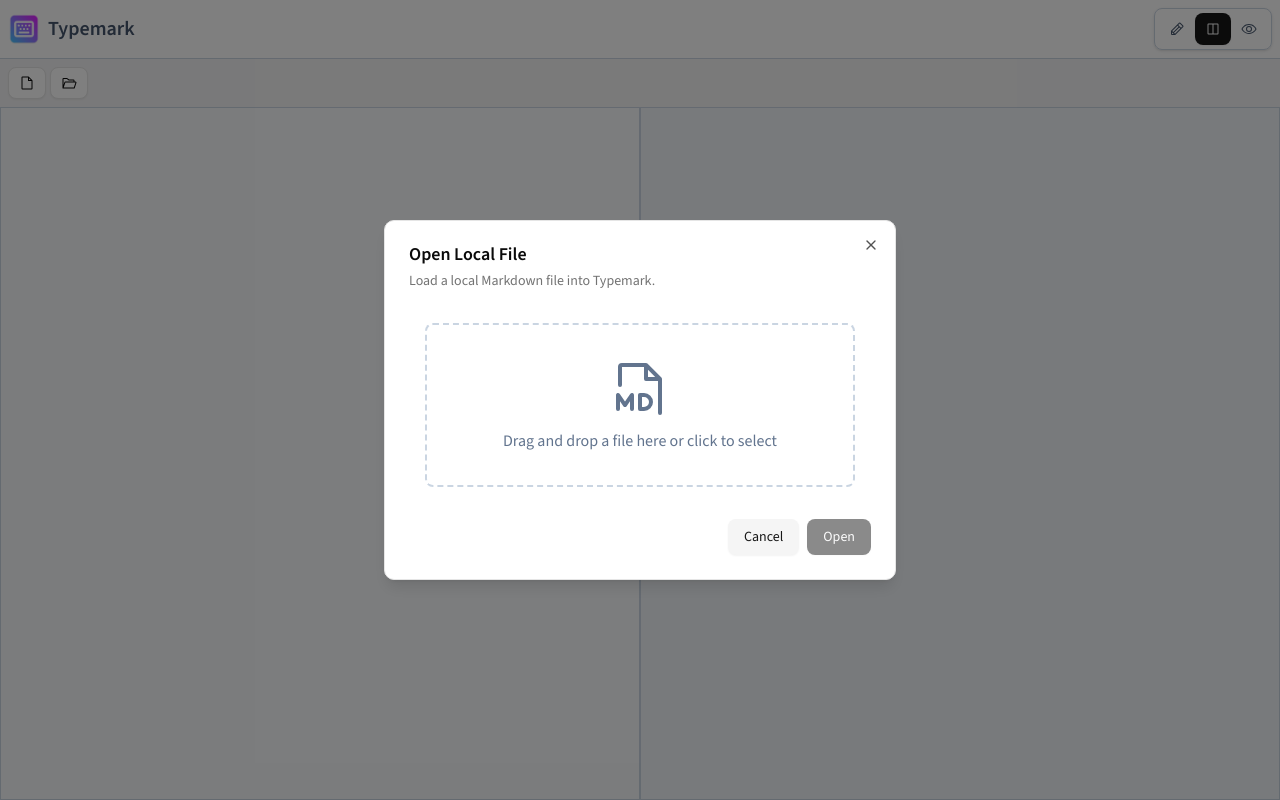
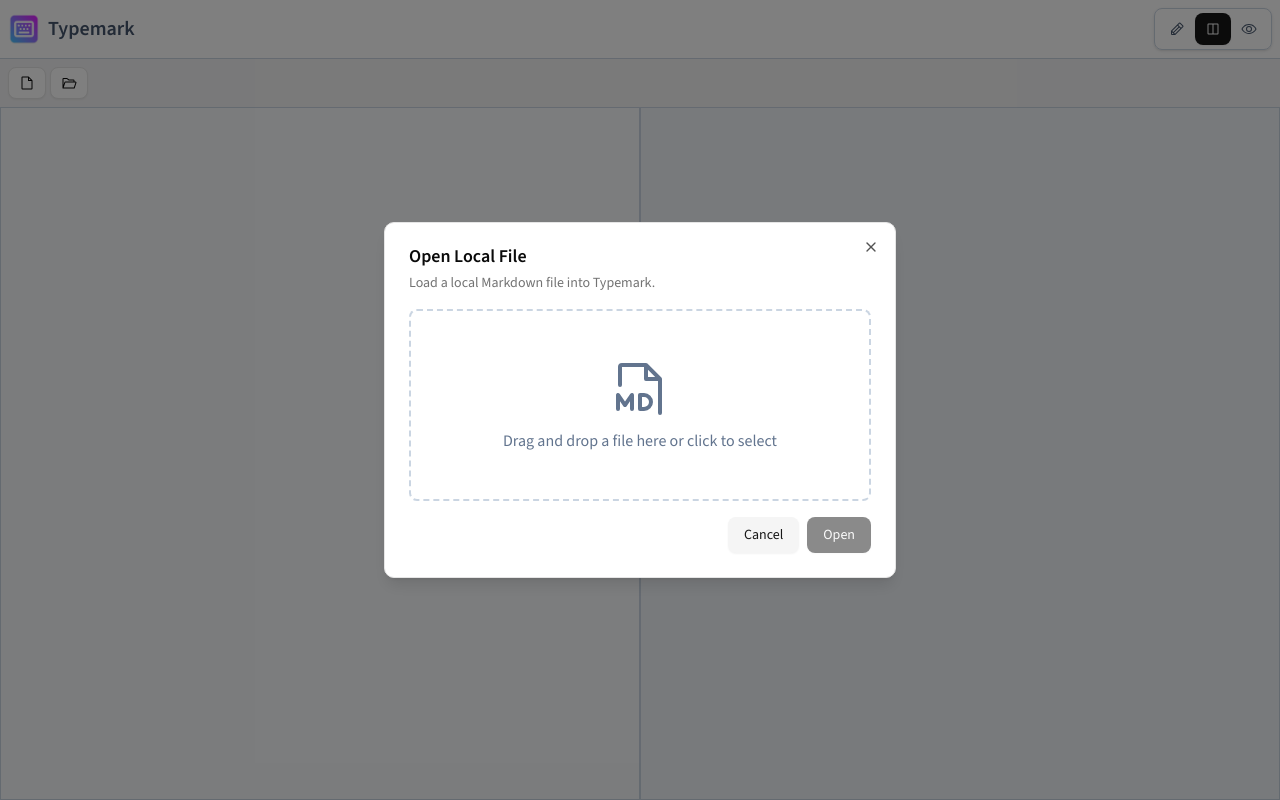
Before and after one commit to joeattardi/markdown-studio, a React (Vite) app: page /write in a window 1280 px wide. Both pictures are taken after a click on the button 69 px from the left and 83 px from the top of the page. Built offline with nearby package versions, Linux system fonts and the light colour scheme.

Commit message:
Fix filename sizing, add truncation

```diff
--- a/src/components/app/toolbar/OpenFile.tsx
+++ b/src/components/app/toolbar/OpenFile.tsx
@@ -10,7 +10,7 @@ import {
     DialogTitle,
     DialogTrigger
 } from '@/components/ui/dialog';
-import { PiCircleNotch, PiFileMd, PiFolderOpen, PiWarningCircle } from 'react-icons/pi';
+import { PiCheckCircle, PiCircleNotch, PiFileMd, PiFolderOpen, PiWarningCircle } from 'react-icons/pi';
 import useStore from '@/store';
 import clsx from 'clsx';
 import { Alert, AlertDescription, AlertTitle } from '@/components/ui/alert';
@@ -96,7 +96,6 @@ export default function OpenFile() {
                     <DialogTitle>Open Local File</DialogTitle>
                     <DialogDescription>Load a local Markdown file into Typemark.</DialogDescription>
                 </DialogHeader>
-                <div className="p-4 flex flex-col gap-4">
                     {error && (
                         <Alert variant="destructive">
                             <PiWarningCircle />
@@ -106,20 +105,22 @@ export default function OpenFile() {
                     )}
                     <label
                         className={clsx(
-                            'flex flex-col gap-2 items-center border-dashed border-2 border-slate-300 rounded-md w-full p-8',
+                            'flex flex-col gap-2 items-center border-dashed border-2 rounded-md h-48 w-full max-w-full justify-center overflow-hidden p-4',
                             {
                                 'bg-slate-100': isDraggingOver,
-                                'hover:bg-slate-50': !isDraggingOver
+                                'hover:bg-slate-50': !isDraggingOver && !fileTimestamp,
+                                'border-green-600 bg-green-50 border-solid text-green-600 shadow': fileTimestamp,
+                                'border-slate-300 border-dashed': !fileTimestamp
                             }
                         )}
                         onDrop={handleDrop}
                         onDragOver={handleDragOver}
                         onDragLeave={handleDragLeave}
                     >
-                        <PiFileMd className="text-slate-500" size="64" />
+                        {fileTimestamp ? <PiCheckCircle className="text-green-600" size="64" /> : <PiFileMd className="text-slate-500" size="64" />}
                         {fileTimestamp && fileRef.current?.name ? (
                             <>
-                                <div className="text-xl">{fileRef.current.name}</div>
+                                <div title={fileRef.current.name} className="text-2xl truncate max-w-full">{fileRef.current.name}</div>
                                 <div>{filesize(fileRef.current.size, { round: 0 })}</div>
                             </>
                         ) : (
@@ -134,7 +135,6 @@ export default function OpenFile() {
                             accept=".md"
                         />
                     </label>
-                </div>
                 <DialogFooter>
                     <DialogClose asChild>
                         <Button variant="secondary">Cancel</Button>
```
Also changed, not shown: 1 other file (tests, documents, lock files or other folders).
